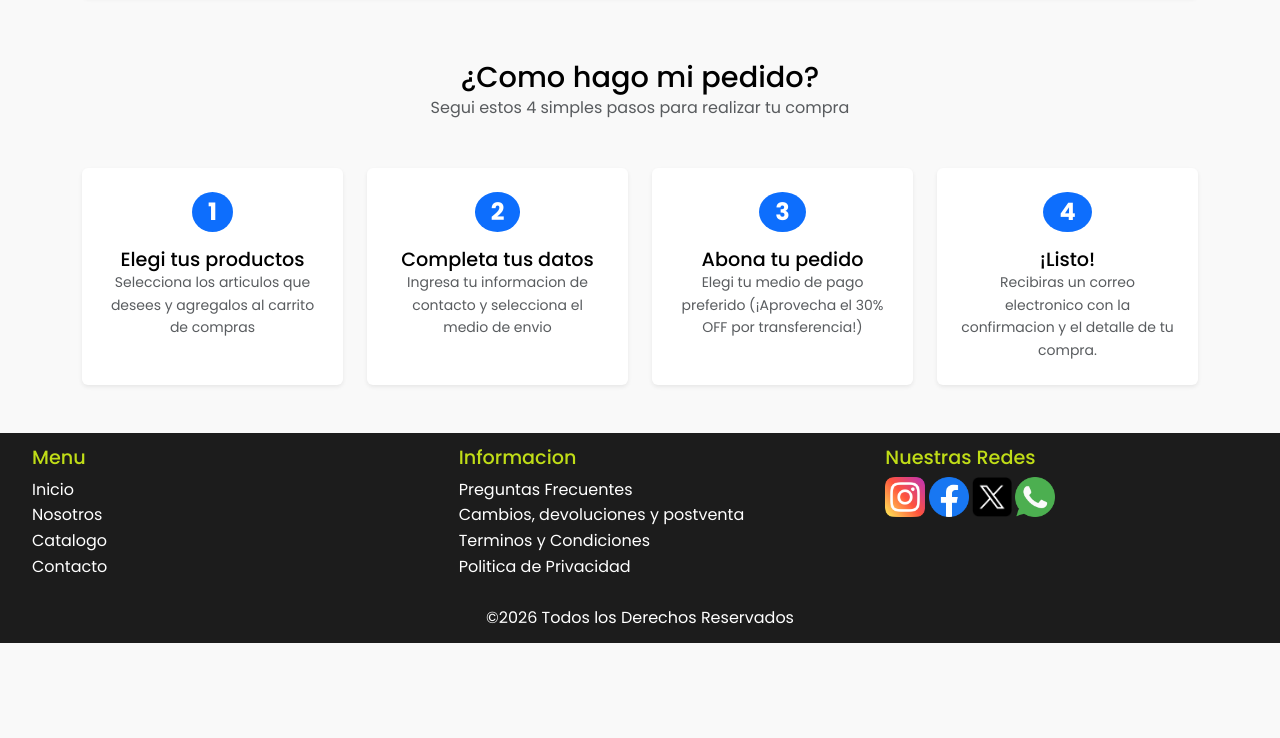
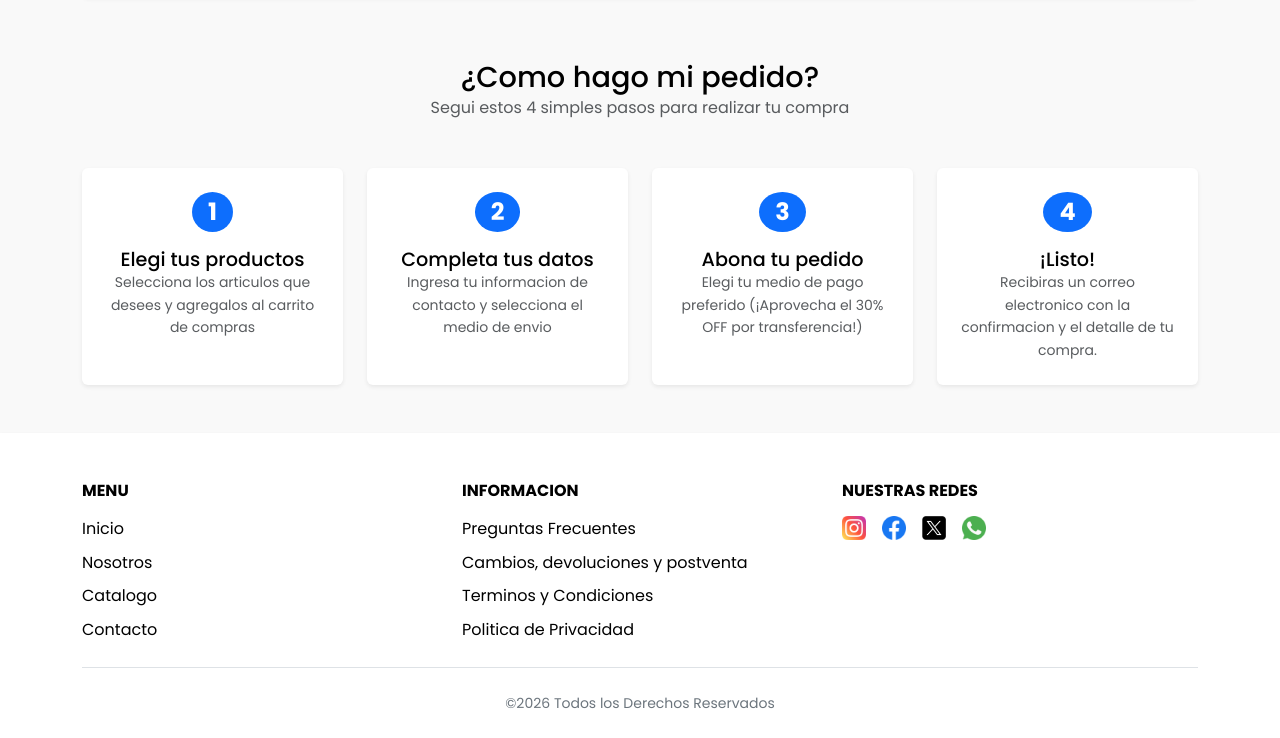
Before and after one commit to iarispe/importadorBazar, a plain HTML site: page index.html in a window 1280 px wide. Shown: the part 3033-3771 px from the top of the page. Before the commit the page ends 3676 px from the top, so only its background shows below. Drawn offline with nearby package versions, Linux system fonts and the light colour scheme.

Commit message:
feat: reestructuracion y maquetacion de <footer> con bootstrap

```diff
--- a/index.html
+++ b/index.html
@@ -449,49 +449,50 @@
     </main>
 
     <!--------------------- PIE DE PAGINA --------------------->
-    <footer>
-        <div class="sec-menu-footer">
-            <div>
-                <h4>Menu</h4>
-            </div>
-            <div>
-                <ul>
-                    <li><a href="./index.html">Inicio</a></li>
+    <footer class="bg-white shadow-sm pt-5 pb-4 mt-5">
+        <div class="container">
+            <div class="row g-4 justify-content-between">
+                <div class="col-12 col-sm-6 col-lg-4">
+                    <h4 class="h6 fw-bold text-uppercase mb-3">Menu</h4>
+                    <ul class="d-flex flex-column gap-2">
+                        <li><a href="./index.html" aria-current="page">Inicio</a></li>
                         <li><a href="./pages/nosotros.html">Nosotros</a></li>
                         <li><a href="./pages/catalogo.html">Catalogo</a></li>
                         <li><a href="./pages/contacto.html">Contacto</a></li>
                     </ul>
                 </div>
-        </div>
-        <div class="sec-info-footer">
-            <div>
-                <h4>Informacion</h4>
-            </div>
-            <div>
-                <ul>
+
+                <div class="col-12 col-sm-6 col-lg-4">
+                    <h4 class="h6 fw-bold text-uppercase mb-3">Informacion</h4>
+                    <ul class="d-flex flex-column gap-2">
                         <li><a href="./pages/faq.html">Preguntas Frecuentes</a></li>
                         <li><a href="./pages/returns-policy.html">Cambios, devoluciones y postventa</a></li>
                         <li><a href="./pages/terms-and-conditions.html">Terminos y Condiciones</a></li>
                         <li><a href="./pages/privacy-policy.html">Politica de Privacidad</a></li>
                     </ul>
                 </div>
-        </div>
-        <div class="sec-redes-footer">
-            <div>
-                <h4>Nuestras Redes</h4>
-            </div>
-            <div class="redes-footer">
-                <ul>
-                    <li><a href="https://www.instagram.com" target="_blank"><img src="./assets/logos/instagram.png" alt="Nuestra Pagina de Instagram"></a></li>
-                    <li><a href="https://www.facebook.com" target="_blank"><img src="./assets/logos/facebook.png" alt="Nuestra Pagina de Facebook"></a></li>
-                    <li><a href="https://x.com" target="_blank"><img src="./assets/logos/x.png" alt="Nuestro Perfil de X (Ex-Twitter)"></a></li>
-                    <li><a href="https://www.whatsapp.com" target="_blank"><img src="./assets/logos/whatsapp.png" alt="Envianos un WhatsApp"></a></li>
+
+                <div class="col-12 col-lg-4">
+                    <h4 class="h6 fw-bold text-uppercase mb-3">Nuestras Redes</h4>
+                    <ul class="d-flex align-items-center gap-3">
+                        <li>
+                            <a href="https://www.instagram.com" target="_blank" rel="noopener noreferrer" class="d-inline-flex align-items-center" aria-label="Seguinos en Instagram"><img src="./assets/logos/instagram.png" alt="Seguinos en Instagram" width="24" height="24" class="img-fluid"></a>
+                        </li>
+                        <li>
+                            <a href="https://www.facebook.com" target="_blank" rel="noopener noreferrer" class="d-inline-flex align-items-center" aria-label="Seguinos en Facebook"><img src="./assets/logos/facebook.png" alt="Seguinos en Facebook" width="24" height="24" class="img-fluid"></a>
+                        </li>
+                        <li>
+                            <a href="https://x.com" target="_blank" rel="noopener noreferrer" class="d-inline-flex align-items-center" aria-label="Seguinos en X (Ex-Twitter)"><img src="./assets/logos/x.png" alt="Seguinos en X (Ex-Twitter)" width="24" height="24" class="img-fluid"></a>
+                        </li>
+                        <li>
+                            <a href="https://www.whatsapp.com" target="_blank" rel="noopener noreferrer" class="d-inline-flex align-items-center" aria-label="Envianos un WhatsApp"><img src="./assets/logos/whatsapp.png" alt="Envianos un WhatsApp" width="24" height="24" class="img-fluid"></a>
+                        </li>
                     </ul>
                 </div>
             </div>
-        <div class="sec-derechos-footer">
-            <div>
-                <p>&copy;<span id="year"></span> Todos los Derechos Reservados</p>
+
+            <div class="border-top pt-4 mt-4 text-center text-secondary small">
+                <p>&copy;<span id="year">2026</span> Todos los Derechos Reservados</p>
             </div>
         </div>
     </footer>
--- a/styles/styles.css
+++ b/styles/styles.css
@@ -138,6 +138,7 @@ nav ul li a.current {
 
 /* ---------- CONTENIDO PRINCIPAL ---------- */
 /* ---------- PIE DE PAGINA ---------- */
+/*
 footer {
   display: flex;
   flex-wrap: wrap;
@@ -175,6 +176,7 @@ footer h4 {
   display: flex;
   gap: 0.2rem;
 }
+*/
 
 /* ---------- MEDIA QUERIES ---------- */
 
```
Lines whose indentation alone changed are shown as unchanged.
